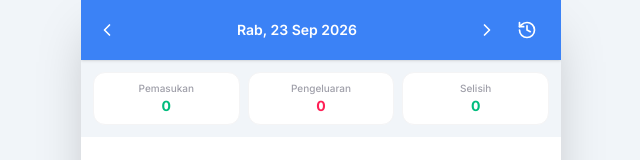
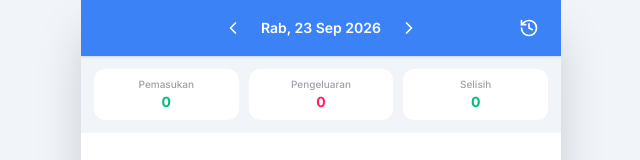
Before and after one commit to tanujayacs/app-pengeluaran, a React (Vite) app: page / in a window 1280 px wide. Shown: the top 160 px of the page, without its empty margins (319-959 px from the left). Built offline with nearby package versions, Linux system fonts and the light colour scheme.

Commit message:
style: tighten date navigation buttons spacing

```diff
--- a/src/features/transaksi/TransaksiPage.tsx
+++ b/src/features/transaksi/TransaksiPage.tsx
@@ -39,10 +39,15 @@ export function TransaksiPage({ onOpenDetail }: TransaksiPageProps) {
     <div>
       {/* Header */}
       <div className="header-bar">
+        {/* Left placeholder to balance the right icon */}
+        <div className="w-8" />
+
+        {/* Compact Date Navigation: < tanggal > */}
+        <div className="flex items-center gap-0.5">
           <button
             type="button"
             onClick={() => setSelectedDate(prev => offsetDate(prev, -1))}
-          className="p-2 -ml-2 active:opacity-70 transition-opacity"
+            className="p-1.5 rounded-lg hover:bg-white/10 active:opacity-70 transition-all cursor-pointer"
             title="Hari Sebelumnya"
           >
             <ChevronLeft className="w-5 h-5" />
@@ -51,30 +56,31 @@ export function TransaksiPage({ onOpenDetail }: TransaksiPageProps) {
           <button
             type="button"
             onClick={() => setShowDatePicker(true)}
-          className="text-sm font-semibold active:opacity-70 px-2 py-1 rounded-lg transition-opacity flex items-center gap-1 cursor-pointer"
+            className="text-sm font-semibold active:opacity-70 px-2.5 py-1 rounded-lg hover:bg-white/10 transition-all cursor-pointer"
             title="Klik untuk memilih tanggal"
           >
             <span>{formatDateIndo(selectedDate)}</span>
           </button>
 
-        <div className="flex items-center gap-1">
           <button
             type="button"
             onClick={() => setSelectedDate(prev => offsetDate(prev, 1))}
-            className="p-2 active:opacity-70 transition-opacity"
+            className="p-1.5 rounded-lg hover:bg-white/10 active:opacity-70 transition-all cursor-pointer"
             title="Hari Berikutnya"
           >
             <ChevronRight className="w-5 h-5" />
           </button>
+        </div>
+
+        {/* Right action button */}
         <button
           type="button"
           onClick={() => setSubPage('riwayat')}
-            className="p-2 active:opacity-70 transition-opacity"
+          className="p-1.5 rounded-lg hover:bg-white/10 active:opacity-70 transition-all cursor-pointer"
           title="Riwayat Transaksi"
         >
           <History className="w-5 h-5" />
         </button>
-        </div>
       </div>
 
       {/* Summary */}
```
Lines whose indentation alone changed are shown as unchanged.
